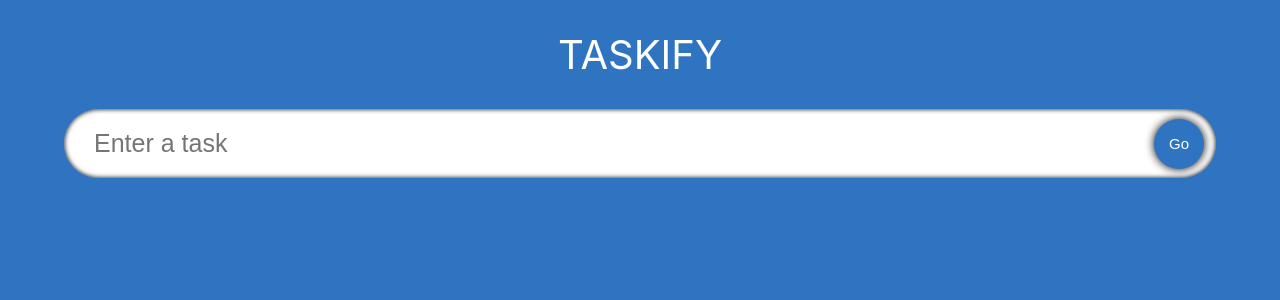
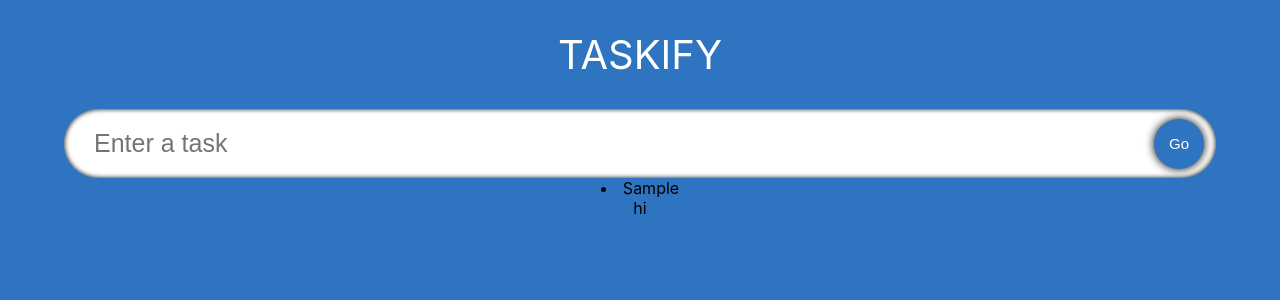
Before and after one commit to NealePT/learningTypescript, a React (Create React App) app in the folder react-ts/: page / in a window 1280 px wide. Both pictures are taken after typing "Sample" into the empty fields and a click on the button "Go". Shown: the top 300 px of the page. Built offline with nearby package versions, Linux system fonts and the light colour scheme.

Commit message:
fix type bug:

```diff
--- a/react-ts/src/App.tsx
+++ b/react-ts/src/App.tsx
@@ -1,7 +1,7 @@
 import './App.css';
 import './components/styles.css'
 import InputField from './components/InputField';
-import React, { useState } from 'react';
+import { useState } from 'react';
 import { Todo } from './model';
 import TodoList from './components/TodoList';
 
@@ -22,7 +22,10 @@ const App: React.FC = () => {
   <div className="App">
     <span className="heading">Taskify</span>
     <InputField todo={todo} setTodo={setTodo} handleAdd={handleAdd}/>
-    <TodoList todos={todos} setTodos={setTodos} />
+    {todos.map((t) => (
+      <li>{t.todo}</li>
+    ))}
+    <TodoList todos={todos} setTodos={setTodos}/>
   </div>
   );
 }
--- a/react-ts/src/components/ToDoList.tsx
+++ b/react-ts/src/components/ToDoList.tsx
@@ -1,14 +1,18 @@
 import React from "react";
-import { Todo } from "../model";
-import "./styles.css";
+import './styles.css';
+import {Todo} from '../model'
 
-interface Props{
+interface Props {
   todos: Todo[];
   setTodos: React.Dispatch<React.SetStateAction<Todo[]>>;
 }
 
-const TodoList: React.FC = ({todos, setTodos}:Props) => {
-  return <div className="todos">{}</div>
-};
+const TodoList:React.FC<Props> = ( {todos, setTodos} :Props) => {
+  return (
+    <div className="todos">
+      hi
+    </div>
+  )
+}
 
 export default TodoList
```
